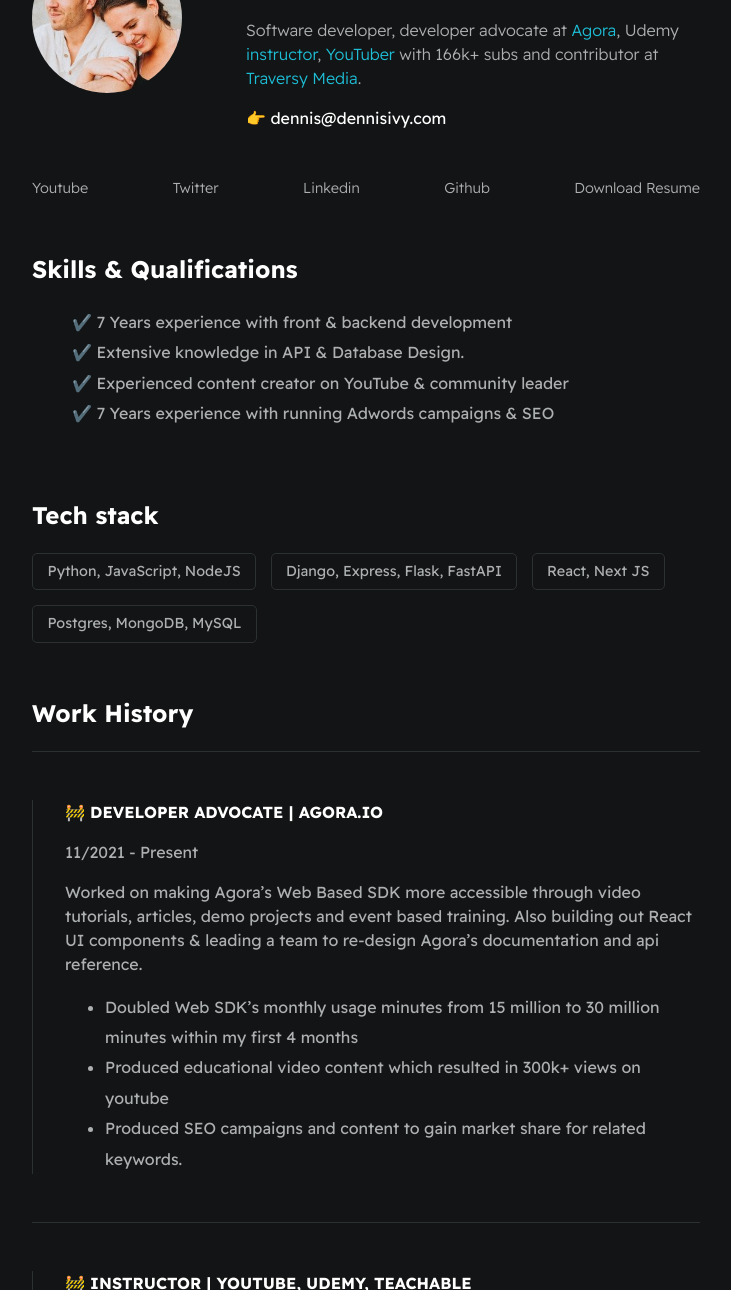
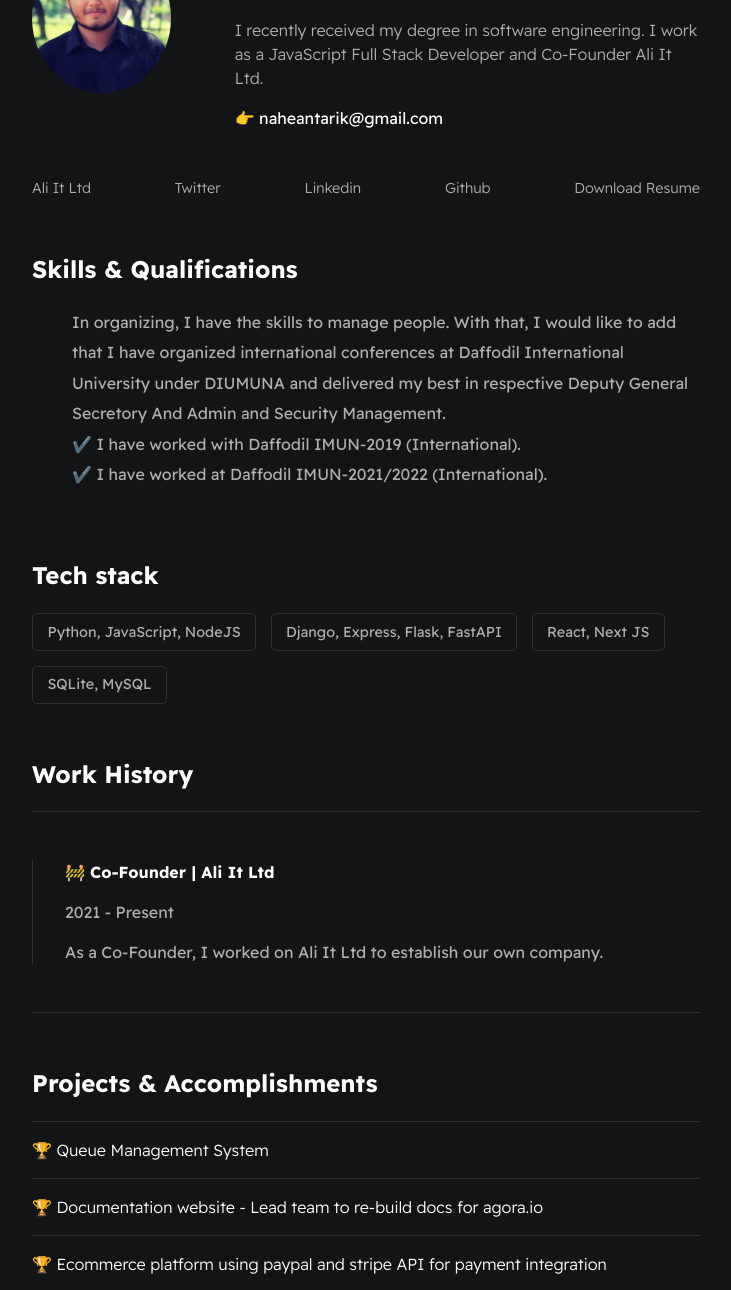
Before and after one commit to naheantarik/naheantarik.github.io, a plain HTML site: page index.html in a window 1280 px wide. Shown: the part 150-1440 px from the top of the page, without its empty margins (274-1005 px from the left). Drawn offline with Linux system fonts and the light colour scheme.

Commit message:
Modified Index and Project

```diff
--- a/index.html
+++ b/index.html
@@ -3,7 +3,7 @@
   <head>
     <meta charset="utf-8" />
     <meta http-equiv="X-UA-Compatible" content="IE=edge" />
-    <title>Dennis Ivy</title>
+    <title>NaheanTarik</title>
     <meta name="description" content="" />
     <meta name="viewport" content="width=device-width, initial-scale=1" />
     <link rel="stylesheet" href="./styles/main.css" />
@@ -11,49 +11,49 @@
   <body>
     <div id="container--main">
       <section id="wrapper--hero" class="section--page">
-        <img id="profile-pic" src="./assets/images/profile_pic.JPG" />
+        <img id="profile-pic" src="./assets/images/Nahean.jpg" />
 
         <div>
-          <h1 id="user-name">Dennis Ivanov</h1>
+          <h1 id="user-name">Nahean Tarik</h1>
           <p id="bio">
-            Software developer, developer advocate at
-            <a href="https://www.agora.io/en/" target="_blank">Agora</a>, Udemy
-            <a
-              href="https://www.udemy.com/user/dennis-ivanov-5/"
-              target="_blank"
-              >instructor</a
-            >,
-            <a href="https://www.youtube.com/c/dennisivy" target="_blank"
-              >YouTuber</a
-            >
-            with 166k+ subs and contributor at
-            <a href="https://youtu.be/PtQiiknWUcI?t=6" target="_blank"
-              >Traversy Media</a
-            >.
+            I recently received my degree in software engineering. I work as a
+            JavaScript Full Stack Developer and Co-Founder Ali It Ltd.
           </p>
-          <p id="email">👉 dennis@dennisivy.com</p>
+          <p id="email">👉 naheantarik@gmail.com</p>
         </div>
       </section>
 
       <section class="section--page">
         <div id="socials--list">
-          <a href="https://youtube.com/c/dennisivy" target="_blank">Youtube</a>
-          <a href="https://twitter.com/dennisivy11" target="_blank">Twitter</a>
-          <a href="https://www.linkedin.com/in/dennis-ivanov/" target="_blank"
+          <a href="https://aliitltd.org" target="_blank">Ali It Ltd</a>
+          <a href="https://twitter.com/nahean_tarik" target="_blank">Twitter</a>
+          <a
+            href="https://www.linkedin.com/in/nahean-mahamud-6b6b04200/"
+            target="_blank"
             >Linkedin</a
           >
-          <a href="https://github.com/divanov11" target="_blank">Github</a>
-          <a href="./assets/resume.pdf" target="_blank">Download Resume</a>
+          <a href="https://github.com/naheantarik" target="_blank">Github</a>
+          <a href="./assets/CV-Nahean Tarik.pdf" target="_blank"
+            >Download Resume</a
+          >
         </div>
       </section>
 
       <section class="section--page">
         <h2>Skills & Qualifications</h2>
         <ul id="qualifications--list">
-          <li>✔️ 7 Years experience with front & backend development</li>
-          <li>✔️ Extensive knowledge in API & Database Design.</li>
-          <li>✔️ Experienced content creator on YouTube & community leader</li>
-          <li>✔️ 7 Years experience with running Adwords campaigns & SEO</li>
+          <li>
+            In organizing, I have the skills to manage people. With that, I
+            would like to add that I have organized international conferences at
+            Daffodil International University under DIUMUNA and delivered my
+            best in respective Deputy General Secretory And Admin and Security
+            Management.
+          </li>
+
+          <li>✔️ I have worked with Daffodil IMUN-2019 (International).</li>
+          <li>✔️ I have worked at Daffodil IMUN-2021/2022 (International).</li>
+          <!-- <li>✔️ Experienced content creator on YouTube & community leader</li>
+          <li>✔️ 7 Years experience with running Adwords campaigns & SEO</li> -->
         </ul>
       </section>
 
@@ -69,7 +69,7 @@
           </div>
           <div class="card--techstack"><span>React, Next JS</span></div>
           <div class="card--techstack">
-            <span>Postgres, MongoDB, MySQL</span>
+            <span>SQLite, MySQL</span>
           </div>
         </div>
       </section>
@@ -79,35 +79,20 @@
 
         <div class="line-break"></div>
         <div class="card--work-history">
-          <strong>🚧 DEVELOPER ADVOCATE | AGORA.IO</strong>
-          <p>11/2021 - Present</p>
+          <strong>🚧 Co-Founder | Ali It Ltd</strong>
+          <p>2021 - Present</p>
           <p>
-            Worked on making Agora’s Web Based SDK more accessible through video
-            tutorials, articles, demo projects and event based training. Also
-            building out React UI components & leading a team to re-design
-            Agora’s documentation and api reference.
+            As a Co-Founder, I worked on Ali It Ltd to establish our own
+            company.
           </p>
-          <ul>
-            <li>
-              Doubled Web SDK’s monthly usage minutes from 15 million to 30
-              million minutes within my first 4 months
-            </li>
-            <li>
-              Produced educational video content which resulted in 300k+ views
-              on youtube
-            </li>
-            <li>
-              Produced SEO campaigns and content to gain market share for
-              related keywords.
-            </li>
-          </ul>
+          <ul></ul>
         </div>
 
         <div class="line-break"></div>
 
-        <div class="card--work-history">
-          <strong>🚧 INSTRUCTOR | YOUTUBE, UDEMY, TEACHABLE</strong>
-          <p>11/2019 - Present</p>
+        <!-- <div class="card--work-history">
+          <strong>🚧 Deputy General Secretory | Daffodil IMUN </strong>
+          <p>2021 - Present</p>
           <p>
             Produced content showcasing new tech, tutorials & interviews with
             top developers.
@@ -174,17 +159,14 @@
               freelancers
             </li>
           </ul>
-        </div>
+        </div> -->
       </section>
 
       <section class="section--page">
         <h2>Projects & Accomplishments</h2>
 
         <div class="card--project">
-          <a href="project1.html"
-            ><span>🏆 </span>Built a Laboratory management system for forensics
-            lab</a
-          >
+          <a href="project1.html"><span>🏆 </span>Queue Management System</a>
         </div>
 
         <div class="card--project">
```
Also changed, not shown: project1.html (+41 -13 lines), test1.html (deleted, +0 -20 lines), assets/images/Nahean.jpg (added), assets/images/profile_pic.JPG (deleted), 1 other file.
